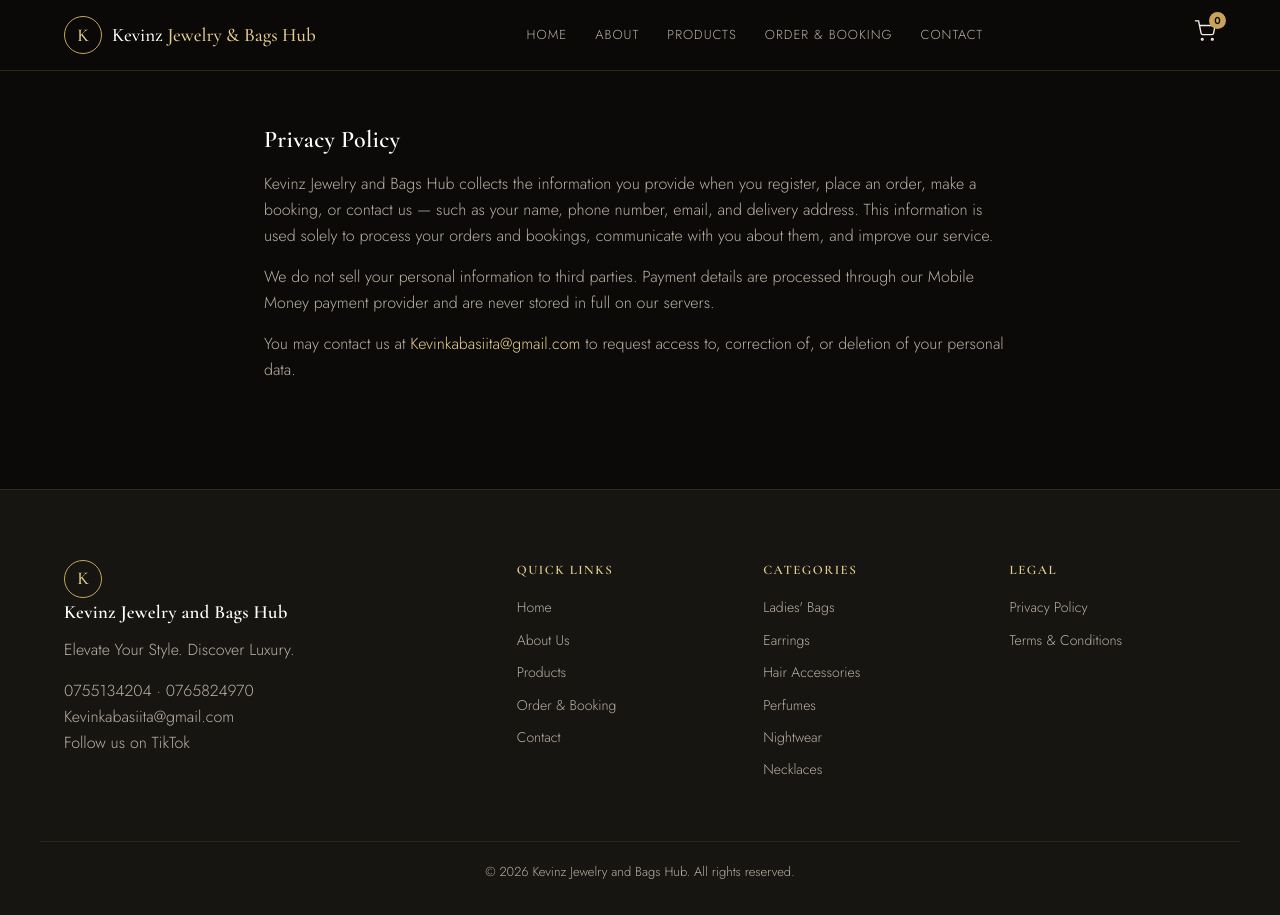
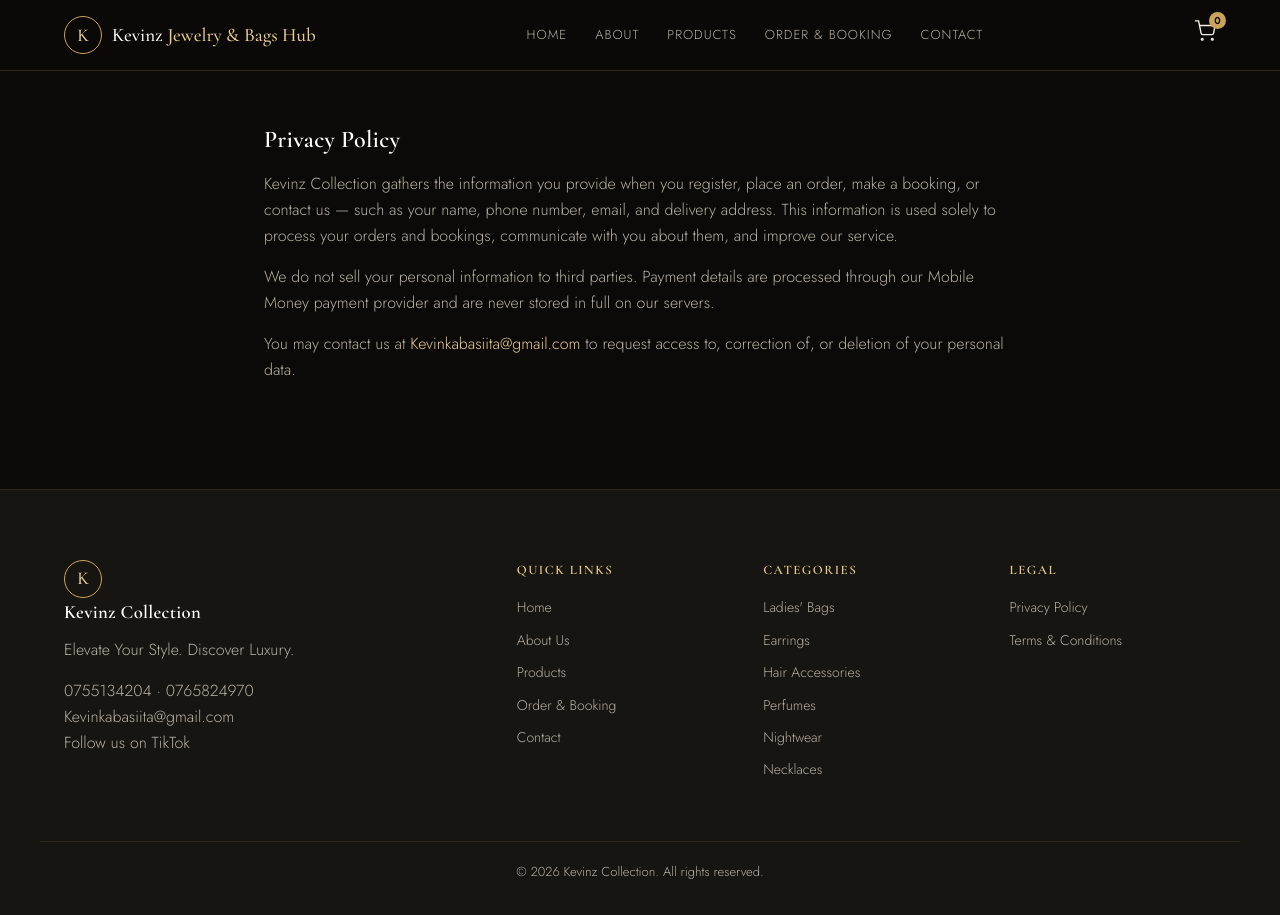
Before and after one commit to Andrew-ze/kevinz.hub, a plain HTML site: page privacy.html in a window 1280 px wide. Drawn offline with nearby package versions, Linux system fonts and the light colour scheme.

Commit message:
Update branding from 'Kevinz Jewelry and Bags Hub' to 'Kevinz Collection'

```diff
--- a/privacy.html
+++ b/privacy.html
@@ -3,7 +3,7 @@
 <head>
 <meta charset="UTF-8">
 <meta name="viewport" content="width=device-width, initial-scale=1.0">
-<title>Privacy Policy | Kevinz Jewelry and Bags Hub</title>
+<title>Privacy Policy | Kevinz Collection</title>
 <link href="https://fonts.googleapis.com/css2?family=Cormorant+Garamond:wght@500;600;700&family=Jost:wght@300;400;500;600&display=swap" rel="stylesheet">
 <link rel="stylesheet" href="assets/css/style.css">
 </head>
@@ -28,7 +28,7 @@
   <section class="section" style="padding-top:50px;">
     <div class="container" style="max-width:800px;">
       <h2>Privacy Policy</h2>
-      <p>Kevinz Jewelry and Bags Hub collects the information you provide when you register, place an order, make a booking, or contact us — such as your name, phone number, email, and delivery address. This information is used solely to process your orders and bookings, communicate with you about them, and improve our service.</p>
+      <p>Kevinz Collection gathers the information you provide when you register, place an order, make a booking, or contact us — such as your name, phone number, email, and delivery address. This information is used solely to process your orders and bookings, communicate with you about them, and improve our service.</p>
       <p>We do not sell your personal information to third parties. Payment details are processed through our Mobile Money payment provider and are never stored in full on our servers.</p>
       <p>You may contact us at <a href="mailto:Kevinkabasiita@gmail.com" style="color:var(--gold-light);">Kevinkabasiita@gmail.com</a> to request access to, correction of, or deletion of your personal data.</p>
     </div>
@@ -36,13 +36,13 @@
 </main>
 <footer class="site-footer">
   <div class="container footer-grid">
-    <div class="footer-brand"><span class="logo-mark">K</span><h3>Kevinz Jewelry and Bags Hub</h3><p>Elevate Your Style. Discover Luxury.</p>
+    <div class="footer-brand"><span class="logo-mark">K</span><h3>Kevinz Collection</h3><p>Elevate Your Style. Discover Luxury.</p>
       <p class="footer-contact"><a href="tel:0755134204">0755134204</a> &middot; <a href="tel:0765824970">0765824970</a><br><a href="mailto:Kevinkabasiita@gmail.com">Kevinkabasiita@gmail.com</a><br><a href="https://www.tiktok.com/@kevinz.jewery.bag?_r=1&_t=ZS-99m8xgjlKvV" target="_blank" rel="noopener">Follow us on TikTok</a></p></div>
     <div class="footer-col"><h4>Quick Links</h4><a href="index.html">Home</a><a href="about.html">About Us</a><a href="products.html">Products</a><a href="order-booking.html">Order &amp; Booking</a><a href="contact.html">Contact</a></div>
     <div class="footer-col"><h4>Categories</h4><a href="products.html?category=ladies-bags">Ladies' Bags</a><a href="products.html?category=earrings">Earrings</a><a href="products.html?category=hair-accessories">Hair Accessories</a><a href="products.html?category=perfumes">Perfumes</a><a href="products.html?category=nightwear">Nightwear</a><a href="products.html?category=necklaces">Necklaces</a></div>
     <div class="footer-col"><h4>Legal</h4><a href="privacy.html">Privacy Policy</a><a href="terms.html">Terms &amp; Conditions</a></div>
   </div>
-  <div class="footer-bottom container"><p>&copy; 2026 Kevinz Jewelry and Bags Hub. All rights reserved.</p></div>
+  <div class="footer-bottom container"><p>&copy; 2026 Kevinz Collection. All rights reserved.</p></div>
 </footer>
 <script src="assets/js/site-data.js"></script>
 <script src="assets/js/main.js"></script>
```
